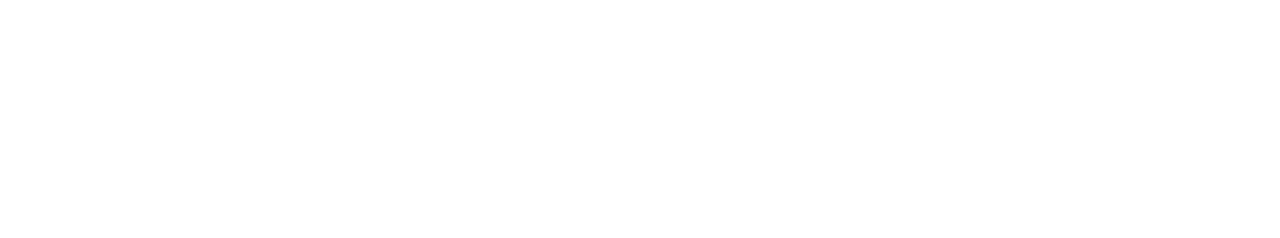
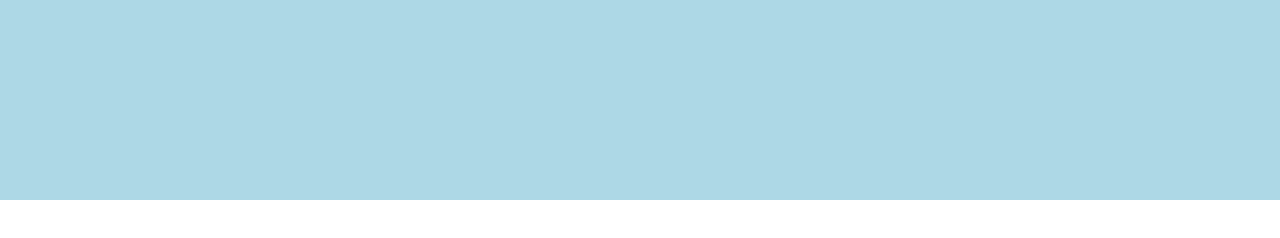
Before and after one commit to ChmielewskiGianpiero/htmlcss-struttura-discord, a plain HTML site: page index.html in a window 1280 px wide. Drawn offline with Linux system fonts and the light colour scheme.

Commit message:
ADD - Debug

```diff
--- a/css/style.css
+++ b/css/style.css
@@ -3,3 +3,16 @@
     padding: 0;
     box-sizing: border-box;
 }
+
+
+
+/* DEBUG */
+
+.debug .header-page{
+    padding: 20px;
+    min-height: 200px;
+}
+
+.header-page{
+    background-color:#ADD8E6 ;
+}
--- a/index.html
+++ b/index.html
@@ -7,7 +7,7 @@
     <link rel="stylesheet" href="./css/style.css">
 </head>
 <body class="debug">
-
+    <div class="row">
         <header class="header-page">
 
         </header>
@@ -21,6 +21,8 @@
         <footer class="footer-page">
 
         </footer>
+    </div>
+
 
 </body>
 </html>
```
Lines whose indentation alone changed are shown as unchanged.
